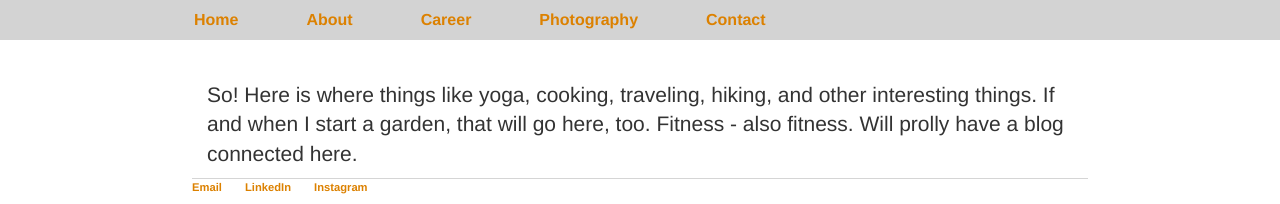
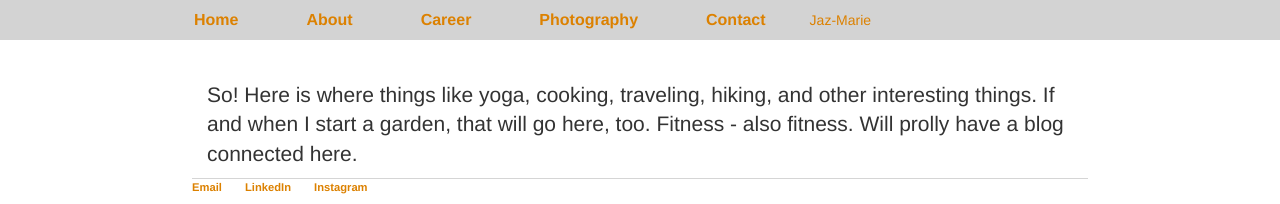
Before and after one commit to itsonlyjaz/itsonlyjaz.github.io, a Jekyll site: the page built from lifestyle/index.html, in a window 1280 px wide. Shown: the top 204 px of the page. Built offline with Jekyll 4.4.1, drawn with Linux system fonts in a browser that asks for light colours.

Commit message:
Update default.html

```diff
--- a/_layouts/default.html
+++ b/_layouts/default.html
@@ -14,7 +14,7 @@
 		<body>
 			<nav class="fixed-nav-bar">
 				<div id="menu" class="menu">
-
+				<a class="sitename" href="http://www.jaz-marie.com">Jaz-Marie</a>
 	    		<ul class="menu-items">
 	        		<li><a href="/">Home</a></li>
 				<li><a href="/about">About</a></li>
```
